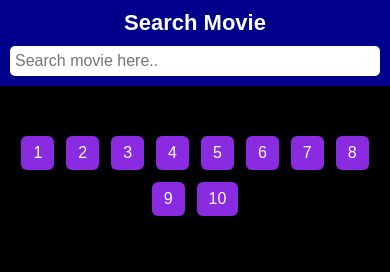
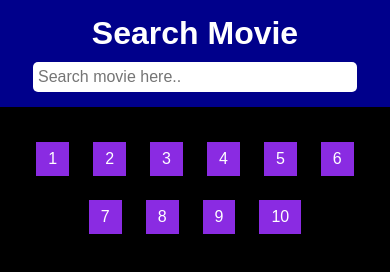
Before and after one commit to Star-codding/Movie-Website, a plain HTML site: page index.html in a window 390 px wide. Drawn offline with Linux system fonts and the light colour scheme; no server answers.

Commit message:
Changes in Mobile Responsive

```diff
--- a/index.html
+++ b/index.html
@@ -133,39 +133,32 @@
         @media (max-width: 500px) {
   .upper {
     flex-direction: column;
-                align-items: flex-start;
-                padding: 10px;
+    align-items: center;
   }
 
   .upper h1 {
-                font-size: 22px;
-                width: 100%;
-                text-align: center;
     margin-bottom: 10px;
   }
 
   .upper input {
-                width: 100%;
+    width: 90%;
     margin-left: 0;
   }
 
   ul {
     flex-wrap: wrap;
     justify-content: center;
-                margin: 20px 0;
-                padding: 0 10px;
-            }
-
-            ul li {
-                margin: 6px;
+    margin-left: 0;
+    margin-top: 20px;
   }
 
   ul li button {
     font-size: 16px;
     padding: 8px 12px;
-                border-radius: 6px;
   }
 }
+
+
     </style>
 </head>
 
@@ -187,7 +180,12 @@
 
 </body>
 <script>
+    window.onload = function () {
         let outer = document.querySelector(".outer")
+        let ul = document.querySelector("ul")
+        let myinput = document.querySelector(".input")
+
+
         let showcard = async (searchname, id = 1) => {
 
             let api;
@@ -222,14 +220,14 @@
 
         showcard()
 
-    let myinput = document.querySelector(".input")
+
 
         myinput.addEventListener("keyup", (event) => {
             searchname = event.target.value
             showcard(searchname, "")
         })
 
-    let ul = document.querySelector("ul")
+
 
         for (i = 1; i <= 10; i++) {
             ul.innerHTML += `
@@ -237,10 +235,10 @@
         `
         }
 
-    let btn = (id) => {
+        window.btn = (id) => {
             showcard("", id)
         }
-
+    }
 
 
 </script>
```
Lines whose indentation alone changed are shown as unchanged.
